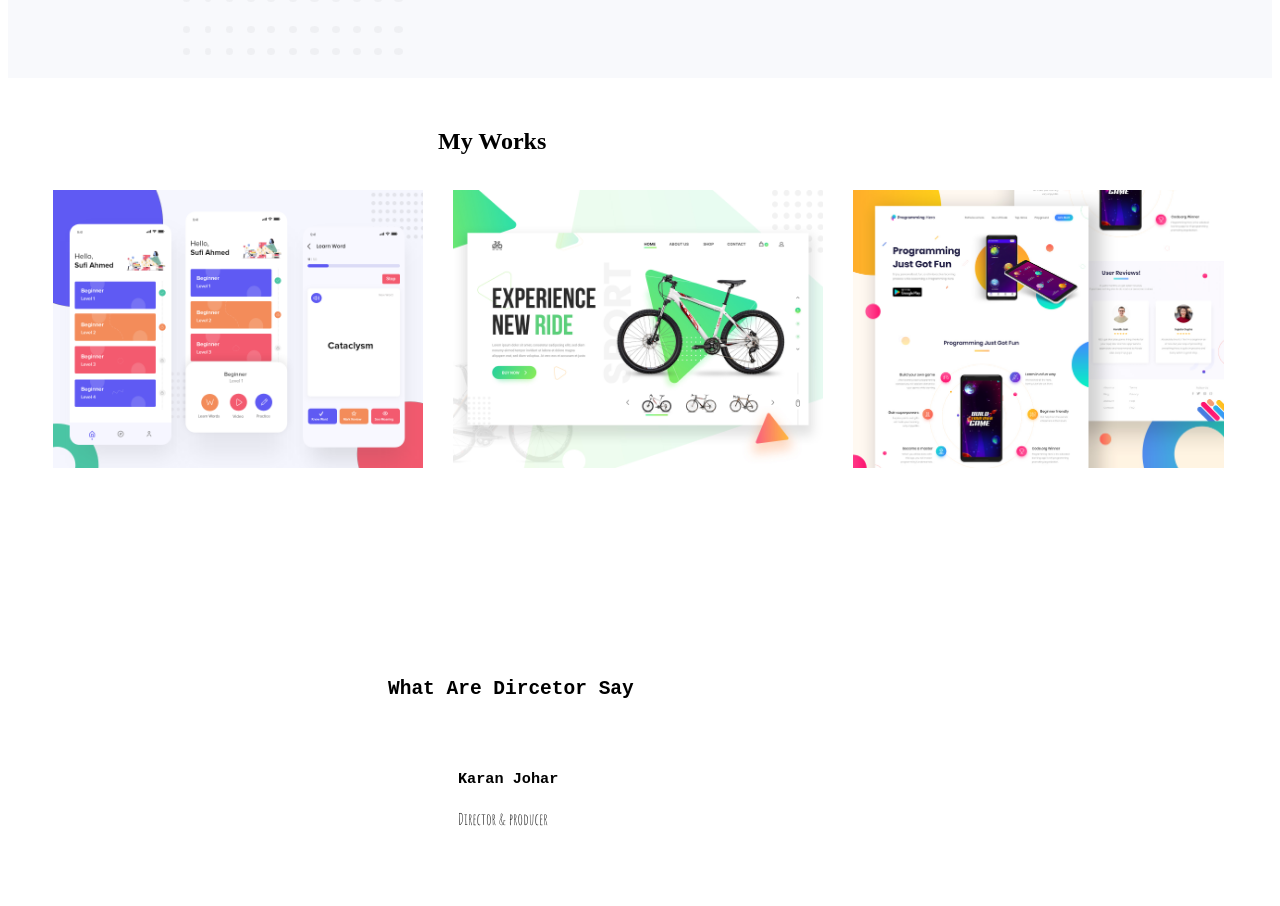
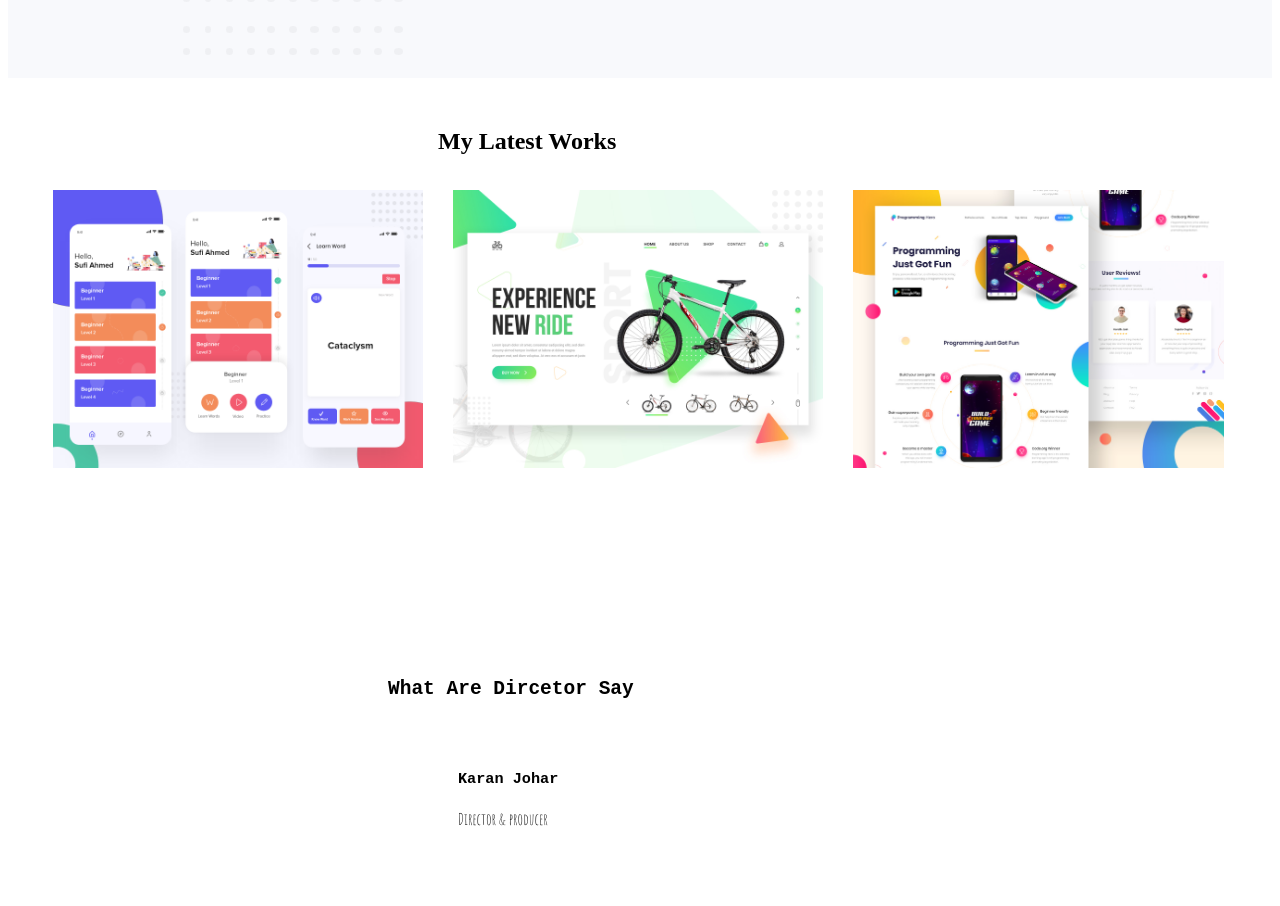
Before and after one commit to LC048/my_assignment_first, a plain HTML site: page index.html in a window 1280 px wide. Shown: the part 1280-2186 px from the top of the page. Drawn offline with Linux system fonts and the light colour scheme.

Commit message:
Update index.html

```diff
--- a/index.html
+++ b/index.html
@@ -85,7 +85,7 @@
                                        <!-- THIRD SECTION START -->
 <section id="work" >
 
-    <h2 id="latest">My Works</h2>
+    <h2 id="latest">My Latest Works</h2>
     <!-- DIV---ONE -->
     <div>
         <img class="image3" src="app.png">
```
